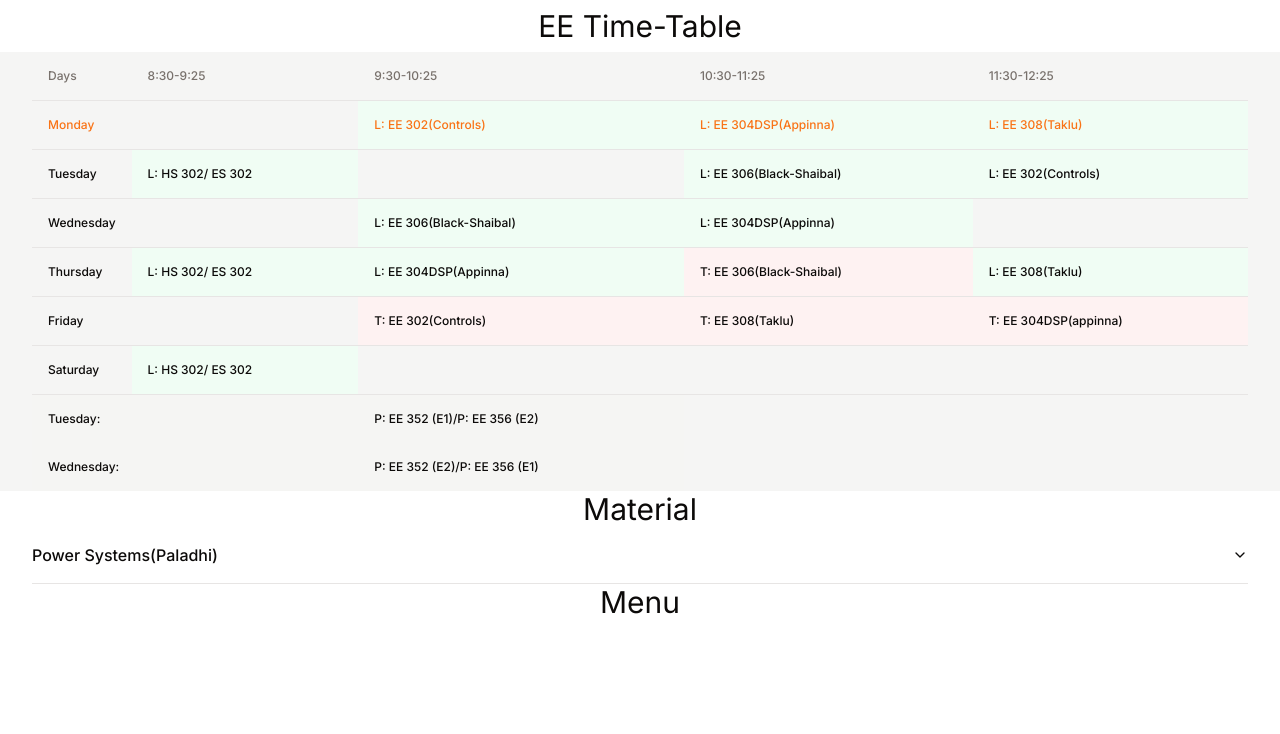
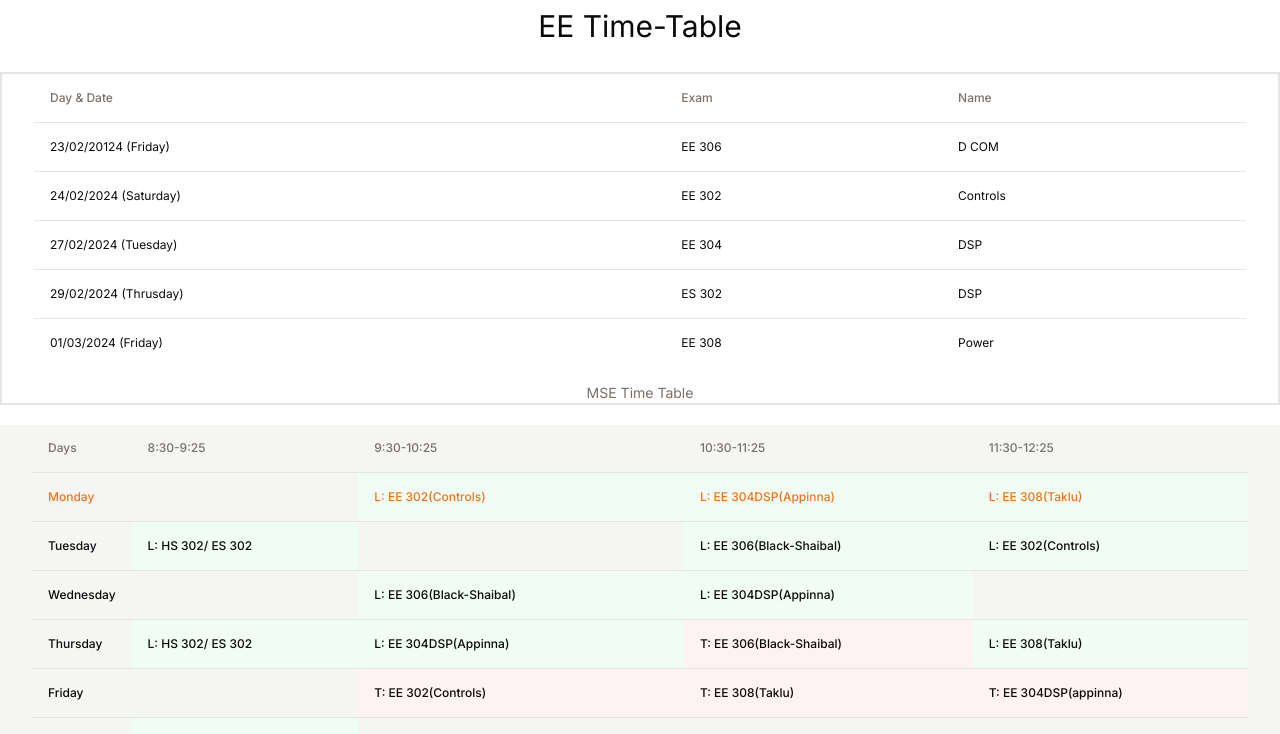
Before and after one commit to Shuffled720/eett, a Next.js app: page / in a window 1280 px wide. Shown: the top 734 px of the page. Built offline with nearby package versions, Linux system fonts and the light colour scheme.

Commit message:
MSE changes pushed

```diff
--- a/src/app/page.tsx
+++ b/src/app/page.tsx
@@ -1,3 +1,4 @@
+import { ExamTT } from "@/components/ExamTT"
 import { FullWeekTT } from "@/components/FullWeekTT"
 import Header from "@/components/Header"
 import Material from "@/components/Material"
@@ -8,6 +9,8 @@ export default function Home() {
     <>
       <Header />
 
+      <ExamTT />
+
       <FullWeekTT />
 
       <Material />
--- /dev/null
+++ b/src/components/ExamTT.tsx
@@ -0,0 +1,38 @@
+import {
+  Table,
+  TableBody,
+  TableCaption,
+  TableCell,
+  TableFooter,
+  TableHead,
+  TableHeader,
+  TableRow,
+} from "@/components/ui/table"
+import data from "@/data/data.json"
+
+export function ExamTT() {
+  return (
+    <div className="container bg-popover border-2 my-5 ">
+      <Table className="text-xs antialiased ">
+        <TableCaption>MSE Time Table</TableCaption>
+        <TableHeader>
+          <TableRow>
+            <TableHead className="">Day & Date</TableHead>
+            <TableHead>Exam</TableHead>
+            <TableHead>Name</TableHead>
+          </TableRow>
+        </TableHeader>
+        <TableBody>
+          {data.midexamTT.map((exam, index) => (
+            <TableRow key={index}>
+              <TableCell>{exam.date_day}</TableCell>
+              <TableCell>{exam.code}</TableCell>
+              <TableCell>{exam.name}</TableCell>
+            </TableRow>
+          ))}
+        </TableBody>
+        {/* <TableFooter></TableFooter> */}
+      </Table>
+    </div>
+  )
+}
--- a/src/components/FullWeekTT.tsx
+++ b/src/components/FullWeekTT.tsx
@@ -30,9 +30,9 @@ export function FullWeekTT() {
     setCurrentDayOfWeek(dayOfWeek)
   }, [])
   return (
-    <div className="container bg-secondary">
+    <div className="container bg-secondary my-2">
       <Table className="text-xs antialiased">
-        {/* <TableCaption>A list of your recent invoices.</TableCaption> */}
+        <TableCaption>Full Week Time Table</TableCaption>
         <TableHeader>
           <TableRow>
             <TableHead className="w-[10px]">Days</TableHead>
@@ -47,7 +47,6 @@ export function FullWeekTT() {
             <>
               {day.day === currentDayOfWeek ? (
                 <>
-                  {" "}
                   <TableRow key={day.day} className="text-primary">
                     <TableCell className="font-medium">{day.day}</TableCell>
                     {day.ttList.map((tt) => (
--- a/src/data/data.json
+++ b/src/data/data.json
@@ -150,5 +150,37 @@
         }
       ]
     }
+  ],
+  "midexamTT": [
+    {
+      "date_day": "23/02/20124 (Friday)",
+      "time": "10:00-12:00",
+      "code": "EE 306",
+      "name": "D COM"
+    },
+    {
+      "date_day": "24/02/2024 (Saturday)",
+      "time": "10:00-12:00",
+      "code": "EE 302",
+      "name": "Controls"
+    },
+    {
+      "date_day": "27/02/2024 (Tuesday)",
+      "time": "10:00-12:00",
+      "code": "EE 304",
+      "name": "DSP"
+    },
+    {
+      "date_day": "29/02/2024 (Thrusday)",
+      "time": "10:00-12:00",
+      "code": "ES 302",
+      "name": "DSP"
+    },
+    {
+      "date_day": "01/03/2024 (Friday)",
+      "time": "10:00-12:00",
+      "code": "EE 308",
+      "name": "Power "
+    }
   ]
 }
```
